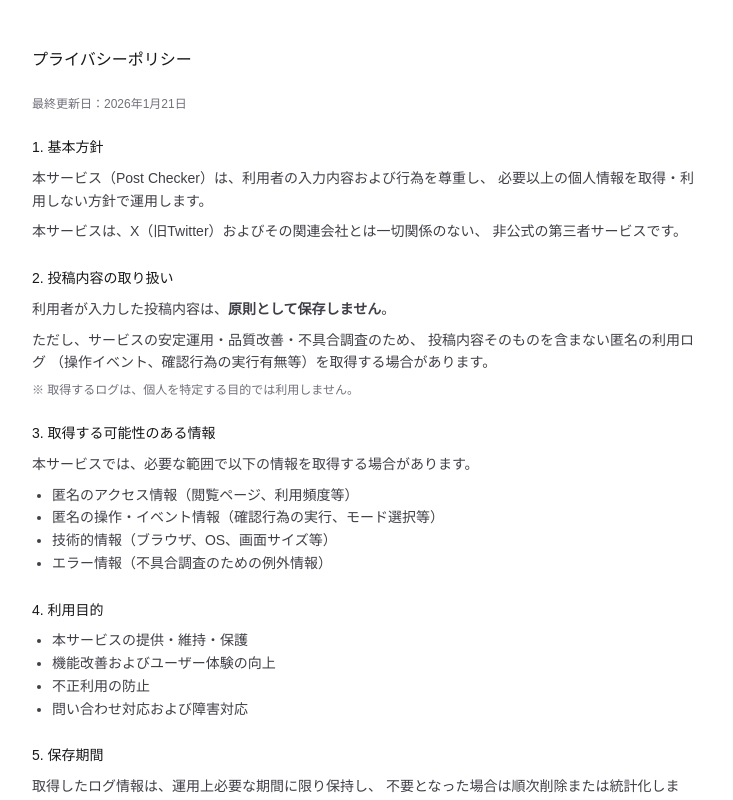
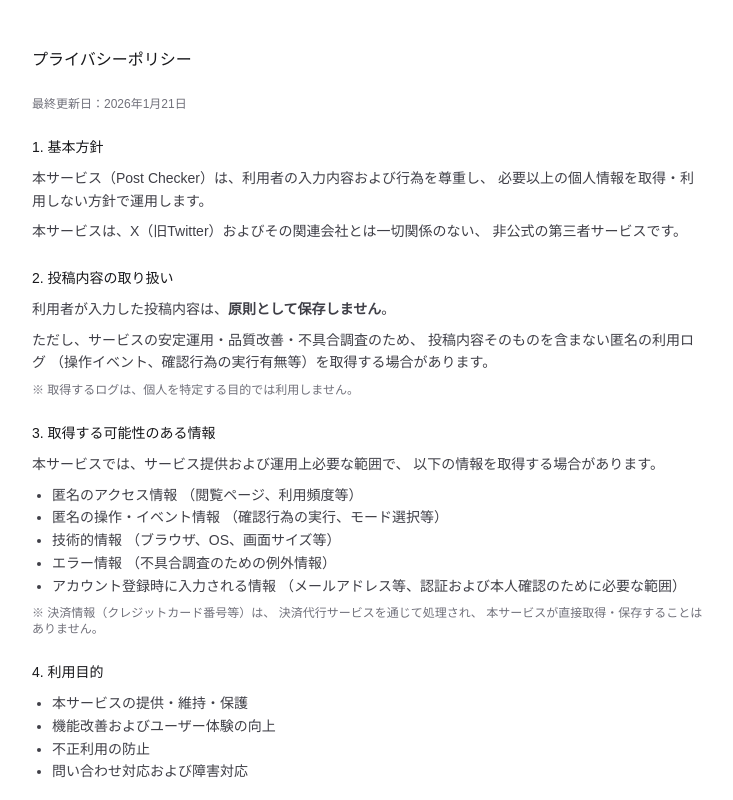
Before and after one commit to chillaxllc1-png/post-checker-app, a Next.js app: page /privacy in a window 1280 px wide. Shown: the top 800 px of the page, without its empty margins (272-1005 px from the left). Built offline with nearby package versions, Linux system fonts and the light colour scheme.

Commit message:
fix: finalize legal pages and subscription disclosures

```diff
--- a/app/(public)/pricing/page.tsx
+++ b/app/(public)/pricing/page.tsx
@@ -31,10 +31,8 @@ export default function PricingPage() {
 
                 {/* ★ 追加：決済状態の明示（審査用に重要） */}
                 <p className="text-[11px] text-zinc-500 leading-relaxed">
-                    ※ 現在、決済機能は準備中です。
-                    <br />
-                    有料プランの利用開始および決済は、
-                    今後「運用記録モード」画面から行われる予定です。
+                    有料プランの利用および決済は、
+                    「運用記録モード」画面から行うことができます。
                 </p>
 
                 <p className="text-[11px] text-zinc-500 leading-relaxed">
--- a/app/(public)/privacy/page.tsx
+++ b/app/(public)/privacy/page.tsx
@@ -41,16 +41,45 @@ export default function PrivacyPage() {
                     </p>
                 </section>
 
-                {/* 3. 取得する情報 */}
+                {/* 3. 取得する可能性のある情報 */}
                 <section className="flex flex-col gap-2">
-                    <h2 className="font-medium text-zinc-900">3. 取得する可能性のある情報</h2>
-                    <p>本サービスでは、必要な範囲で以下の情報を取得する場合があります。</p>
+                    <h2 className="font-medium text-zinc-900">
+                        3. 取得する可能性のある情報
+                    </h2>
+
+                    <p>
+                        本サービスでは、サービス提供および運用上必要な範囲で、
+                        以下の情報を取得する場合があります。
+                    </p>
+
                     <ul className="list-disc pl-5">
-                        <li>匿名のアクセス情報（閲覧ページ、利用頻度等）</li>
-                        <li>匿名の操作・イベント情報（確認行為の実行、モード選択等）</li>
-                        <li>技術的情報（ブラウザ、OS、画面サイズ等）</li>
-                        <li>エラー情報（不具合調査のための例外情報）</li>
+                        <li>
+                            匿名のアクセス情報
+                            （閲覧ページ、利用頻度等）
+                        </li>
+                        <li>
+                            匿名の操作・イベント情報
+                            （確認行為の実行、モード選択等）
+                        </li>
+                        <li>
+                            技術的情報
+                            （ブラウザ、OS、画面サイズ等）
+                        </li>
+                        <li>
+                            エラー情報
+                            （不具合調査のための例外情報）
+                        </li>
+                        <li>
+                            アカウント登録時に入力される情報
+                            （メールアドレス等、認証および本人確認のために必要な範囲）
+                        </li>
                     </ul>
+
+                    <p className="text-xs text-zinc-500">
+                        ※ 決済情報（クレジットカード番号等）は、
+                        決済代行サービスを通じて処理され、
+                        本サービスが直接取得・保存することはありません。
+                    </p>
                 </section>
 
                 {/* 4. 利用目的 */}
--- a/app/(public)/terms/page.tsx
+++ b/app/(public)/terms/page.tsx
@@ -70,7 +70,7 @@ export default function TermsPage() {
                 </h2>
 
                 <p>
-                    本サービスには、月額課金が含まれます。
+                    本サービスには、月額課金制の有料サービスが含まれます。
                 </p>
 
                 <p>
@@ -85,7 +85,7 @@ export default function TermsPage() {
 
                 <p>
                     本サービスの性質上、
-                    利用開始後の返金、キャンセルには原則として応じません。
+                    利用開始後の返金、キャンセルには応じません。
                 </p>
 
                 <p>
@@ -111,7 +111,32 @@ export default function TermsPage() {
                     ユーザーが確認可能となった時点で効力を生じます。
                 </p>
 
-                {/* 戻る動線（最小・誘導しない） */}
+                <h2 className="text-sm text-zinc-900 pt-4">
+                    第8条（アカウント管理・解約・退会）
+                </h2>
+
+                <p>
+                    本サービスの利用には、ユーザーによるアカウント登録が必要です。
+                </p>
+
+                <p>
+                    ユーザーは、自己の責任において、
+                    登録情報およびログイン情報を管理するものとします。
+                </p>
+
+                <p>
+                    本サービスに含まれる有料サービスの解約、
+                    およびアカウントの退会は、
+                    本サービス上で提供される所定の手続きにより、
+                    ユーザー自身が行うものとします。
+                </p>
+
+                <p>
+                    解約または退会の完了時期、
+                    課金の停止時期その他の条件については、
+                    本サービス上の表示または別途定める案内に従うものとします。
+                </p>
+
                 <a
                     href="/"
                     className="pt-6 text-xs text-zinc-400 underline underline-offset-4 text-center"
--- a/app/(public)/tokutei/page.tsx
+++ b/app/(public)/tokutei/page.tsx
@@ -60,13 +60,13 @@ export default function TokuteiPage() {
 
                     <p>
                         <span className="font-medium">役務提供時期：</span>
-                        決済完了後、確認履歴の記録等の役務を直ちに利用可能となります。
+                        決済完了後、確認履歴の記録等の役務を利用可能となります。
                     </p>
 
                     <p>
                         <span className="font-medium">返品・キャンセルについて：</span>
                         本サービスはデジタルサービスの性質上、
-                        決済完了後の返品・返金には原則として対応しておりません。
+                        決済完了後の返品・返金には対応しておりません。
                     </p>
                 </div>
 
```
